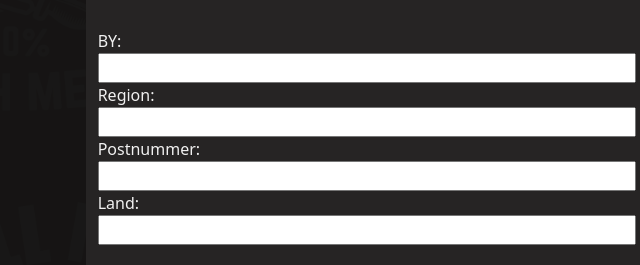
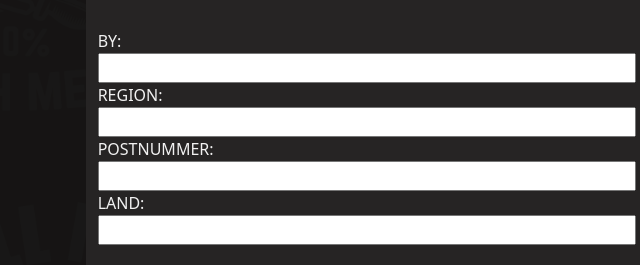
Before and after one commit to dream2x4/BBQ-DM-2023, a plain HTML site: page Tilmelding_DM_amerikansk _BBQ.html in a window 1280 px wide. Shown: the part 1756-2021 px from the top of the page, 273-913 px from the left. Drawn offline with nearby package versions, Linux system fonts and the light colour scheme; a web font is replaced by a local one.

Commit message:
re-correction

```diff
--- a/Tilmelding_DM_amerikansk _BBQ.html
+++ b/Tilmelding_DM_amerikansk _BBQ.html
@@ -151,11 +151,11 @@ for (i = 0; i < coll.length; i++) {
               <div class="space_small"></div>
               <label for="fname">BY:</label><br>
               <input type="text" id="fname" name="fname" value="" style="width: 100%;">
-                <label for="fname">Region:</label><br>
+              <label for="fname">REGION:</label><br>
               <input type="text" id="lname" name="lname" value="" style="width: 100%;">
-                <label for="fname">Postnummer:</label><br>
+              <label for="fname">POSTNUMMER:</label><br>
               <input type="text" id="lname" name="lname" value="" style="width: 100%;"><br>
-                <label for="fname">Land:</label><br>
+              <label for="fname">LAND:</label><br>
               <input type="text" id="fname" name="fname" value="" style="width: 100%;"><br>
               <div class="space_small"></div>
                 <label for="fname">EMAIL:</label><br>
```
Also changed, not shown: Tilmelding_som _rivillige.html (+3 -3 lines), Tilmelding_som_dommer.html (+3 -3 lines), Tilmelding_til _kids_q.html (+3 -3 lines). Lines whose indentation alone changed are shown as unchanged.
